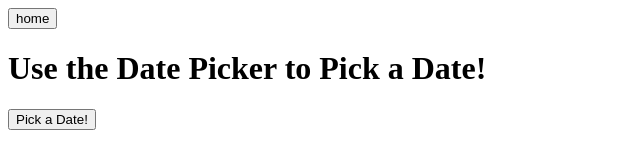
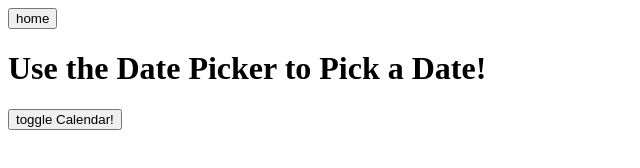
Before and after one commit to JessicaBarnett/Exercises2, a website: page jQuery_Calendar/index.html in a window 1280 px wide. Shown: the full height of the page, 0-640 px from the left. Drawn offline with Linux system fonts and the light colour scheme.

```diff
--- a/jQuery_Calendar/index.html
+++ b/jQuery_Calendar/index.html
@@ -19,7 +19,7 @@
 	<body>
 		<a href="../index.html"><button>home</button></a>
 		<h1>Use the Date Picker to Pick a Date!</h1>
-		<button class="calendar"> Pick a Date! </button>
+		<button class="calendar"> toggle Calendar! </button>
 		<p id="chosenDate"></p>
 
 		<script type="text/javascript" src="js/jquery-1.11.1.js"></script>
```
